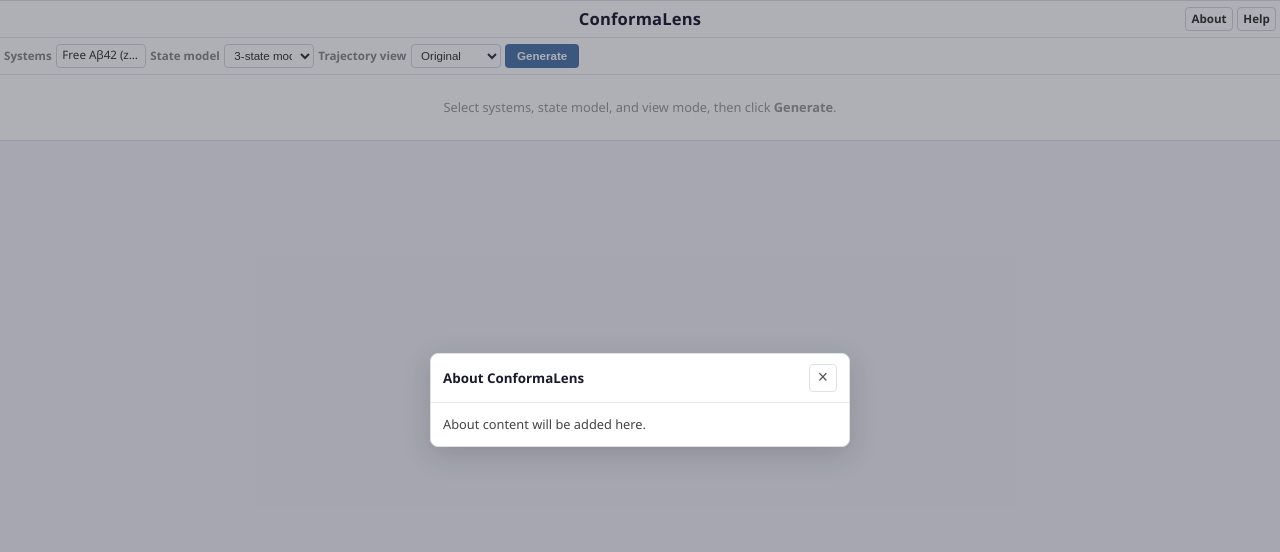
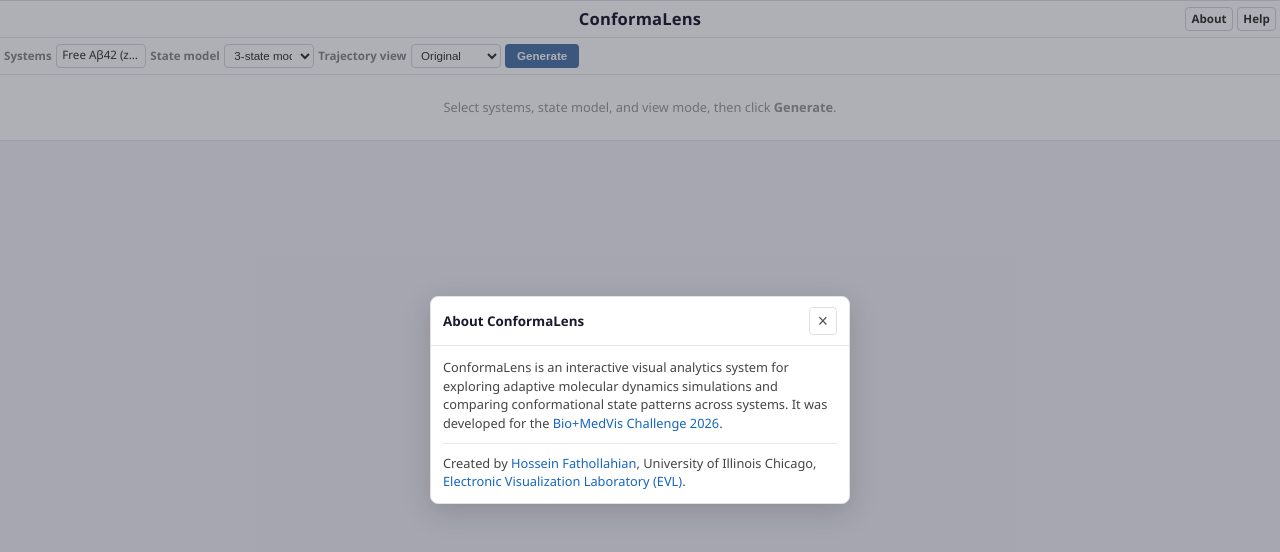
Before and after one commit to Hosseinfatho/BioMedVis2026, a React (Vite) app: page / in a window 1280 px wide. Both pictures are taken after a click on the button "About". Shown: the top 552 px of the page. Built offline with nearby package versions, Linux system fonts and the light colour scheme.

Commit message:
Add Help An about

```diff
--- a/src/components/Title.jsx
+++ b/src/components/Title.jsx
@@ -2,14 +2,63 @@
 
 const APP_NAME = 'ConformaLens';
 
+const EXTERNAL_LINK_PROPS = {
+  target: '_blank',
+  rel: 'noopener noreferrer',
+};
+
+function AboutDialogBody() {
+  return (
+    <>
+      <p>
+        ConformaLens is an interactive visual analytics system for exploring adaptive molecular
+        dynamics simulations and comparing conformational state patterns across systems. It was
+        developed for the{' '}
+        <a href="http://biovis.net/2026/biovisChallenges_vis/" {...EXTERNAL_LINK_PROPS}>
+          Bio+MedVis Challenge 2026
+        </a>
+        .
+      </p>
+      <p className="title-dialog-about-author">
+        Created by{' '}
+        <a href="https://hosseinfatho.github.io/" {...EXTERNAL_LINK_PROPS}>
+          Hossein Fathollahian
+        </a>
+        , University of Illinois Chicago,{' '}
+        <a href="https://www.evl.uic.edu/" {...EXTERNAL_LINK_PROPS}>
+          Electronic Visualization Laboratory (EVL)
+        </a>
+        .
+      </p>
+    </>
+  );
+}
+
 const DIALOG_COPY = {
   about: {
     title: 'About ConformaLens',
-    body: 'About content will be added here.',
   },
   help: {
     title: 'Help',
-    body: 'Help content will be added here.',
+    intro:
+      'ConformaLens supports exploration of adaptive molecular dynamics simulations by turning large trajectory ensembles into linked 2D and 3D views. Its goal is to help you compare systems, spot state and transition patterns, and connect those patterns to molecular structure and interactions.',
+    sections: [
+      {
+        heading: '1. Trajectory overview',
+        body:
+          'Select systems, a state model, and trajectory view, then click Generate. Epoch timelines and state charts show how each simulation moves through Markov states over time.',
+      },
+      {
+        heading: '2. Compare matrices',
+        body:
+          'Pick System A and B, click Compare, and inspect ratio matrices with the state trace above. Brush columns to sync a time window; use Alignment and Motif pattern to focus on specific frames and state sequences.',
+      },
+      {
+        heading: '3. 3D analysis',
+        body:
+          'The 3D viewer shows structures for the selected frame and state. StateSignature and StateDriver tabs add residue stability maps and differential interaction views linked to your matrix selection.',
+      },
+    ],
   },
 };
 
@@ -52,7 +101,23 @@
           </button>
         </div>
         <div className="title-dialog-body">
-          <p>{copy.body}</p>
+          {kind === 'about' ? (
+            <AboutDialogBody />
+          ) : (
+            <>
+              {copy.intro ? <p className="title-dialog-intro">{copy.intro}</p> : null}
+              {copy.sections ? (
+                copy.sections.map((section) => (
+                  <div key={section.heading} className="title-dialog-section">
+                    <h3 className="title-dialog-section-heading">{section.heading}</h3>
+                    <p>{section.body}</p>
+                  </div>
+                ))
+              ) : (
+                <p>{copy.body}</p>
+              )}
+            </>
+          )}
         </div>
       </div>
     </div>
--- a/src/styles/dashboard.css
+++ b/src/styles/dashboard.css
@@ -217,6 +217,42 @@
   margin: 0;
 }
 
+.title-dialog-body p + p {
+  margin-top: 10px;
+}
+
+.title-dialog-body a {
+  color: #1565c0;
+  text-decoration: none;
+}
+
+.title-dialog-body a:hover {
+  text-decoration: underline;
+}
+
+.title-dialog-about-author {
+  padding-top: 10px;
+  border-top: 1px solid var(--divider);
+}
+
+.title-dialog-intro {
+  margin-bottom: 12px;
+  padding-bottom: 10px;
+  border-bottom: 1px solid var(--divider);
+  color: #333;
+}
+
+.title-dialog-section + .title-dialog-section {
+  margin-top: 10px;
+}
+
+.title-dialog-section-heading {
+  margin: 0 0 4px;
+  font-size: var(--ui-font-title);
+  font-weight: 600;
+  color: #1a1a2e;
+}
+
 .dashboard-header h1 {
   margin: 0 0 4px;
   font-size: 1.5rem;
```
